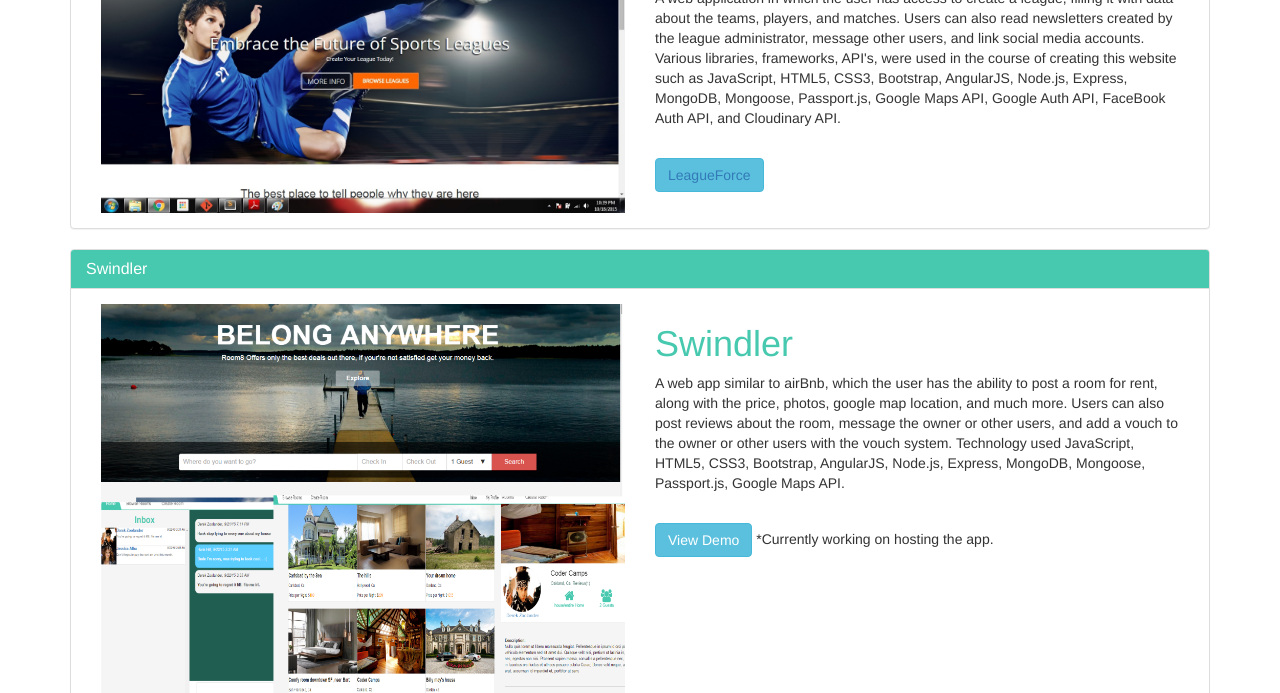
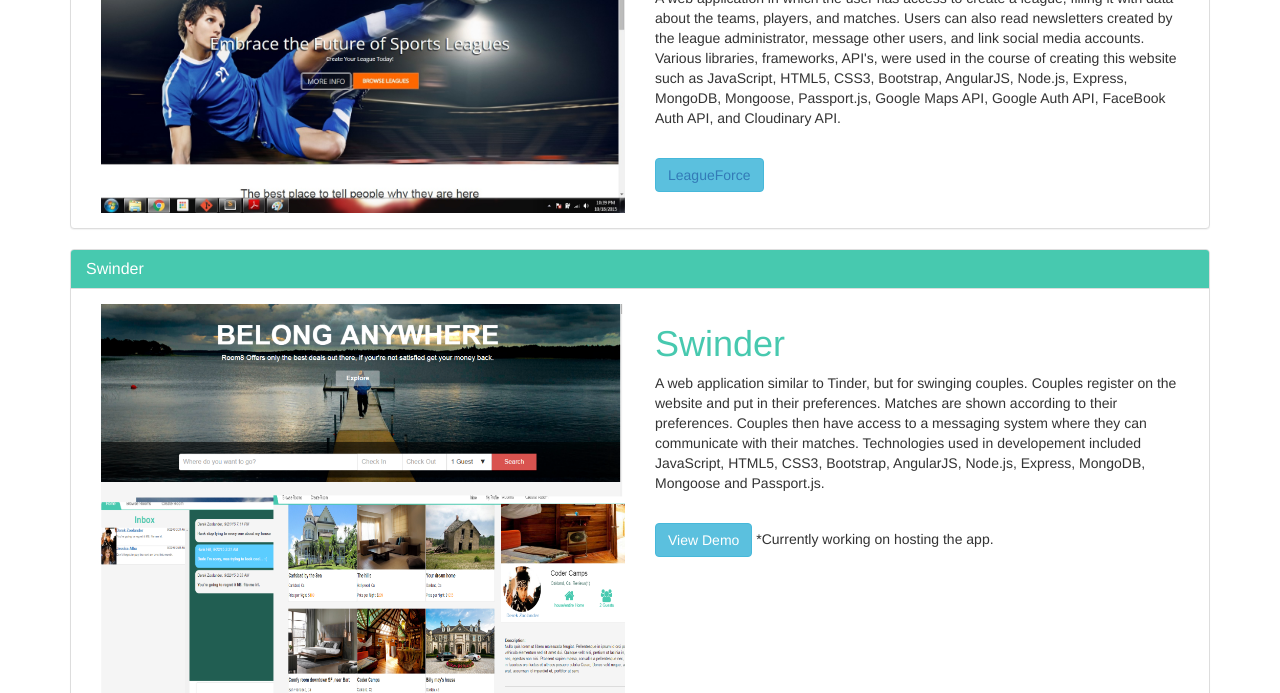
Before and after one commit to sinhvis/personalWebsite, a website: page views/index.html at #/projects in a window 1280 px wide. Shown: the part 539-1232 px from the top of the page. Drawn offline with Linux system fonts and the light colour scheme; files whose address does not match are found by name.

```diff
--- a/public/templates/project.html
+++ b/public/templates/project.html
@@ -28,7 +28,7 @@
 				<div class="panel panel-default">
 					<div class="panel-heading" style="background-color: #47C9AF">
 						<h3 style="color:white" class="panel-title">
-							Swindler
+							Swinder
 						</h3>
 					</div>
 					<div class="panel-body">
@@ -36,8 +36,8 @@
 							<img class="img-responsive" src="/css/images/room8.png">
 						</div>
 						<div class="col-md-6">
-							<h1 style="color:#47C9AF">Swindler</h1>
-							<p>A web app similar to airBnb, which the user has the ability to post a room for rent, along with the price, photos, google map location, and much more. Users can also post reviews about the room, message the owner or other users, and add a vouch to the owner or other users with the vouch system. Technology used JavaScript, HTML5, CSS3, Bootstrap, AngularJS, Node.js, Express, MongoDB, Mongoose, Passport.js, Google Maps API.</p>
+							<h1 style="color:#47C9AF">Swinder</h1>
+							<p>A web application similar to Tinder, but for swinging couples.  Couples register on the website and put in their preferences.  Matches are shown according to their preferences.  Couples then have access to a messaging system where they can communicate with their matches. Technologies used in developement included JavaScript, HTML5, CSS3, Bootstrap, AngularJS, Node.js, Express, MongoDB, Mongoose and Passport.js. </p>
 							<br>
 							<a><button class="btn btn-info">View Demo</button></a>
 							<span> *Currently working on hosting the app.</span>
```
